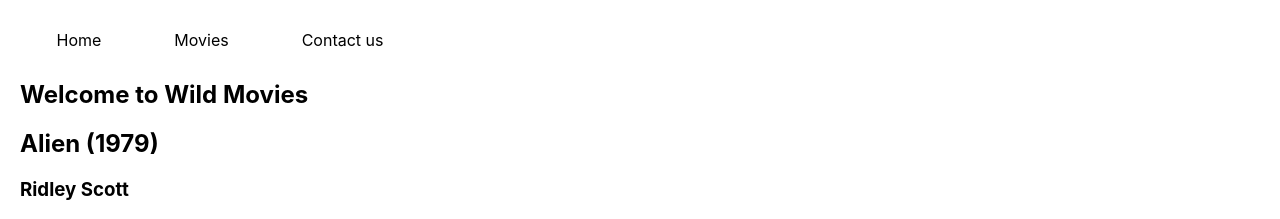
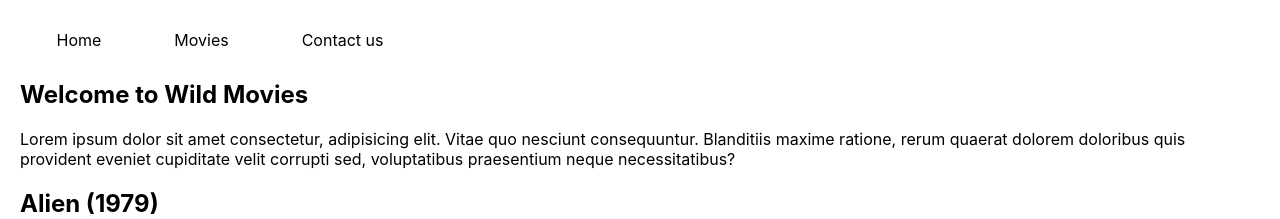
Before and after one commit to bastienapp/live-coding-router, a React (Create React App) app: page / in a window 1280 px wide. Shown: the top 219 px of the page. Built offline with nearby package versions, Linux system fonts and the light colour scheme.

Commit message:
add lorem ipsum

```diff
--- a/src/components/Home.jsx
+++ b/src/components/Home.jsx
@@ -4,6 +4,12 @@ function Home() {
   return (
     <section className="Home">
       <h1>Welcome to Wild Movies</h1>
+      <p>
+        Lorem ipsum dolor sit amet consectetur, adipisicing elit. Vitae quo
+        nesciunt consequuntur. Blanditiis maxime ratione, rerum quaerat dolorem
+        doloribus quis provident eveniet cupiditate velit corrupti sed,
+        voluptatibus praesentium neque necessitatibus?
+      </p>
     </section>
   );
 }
```
